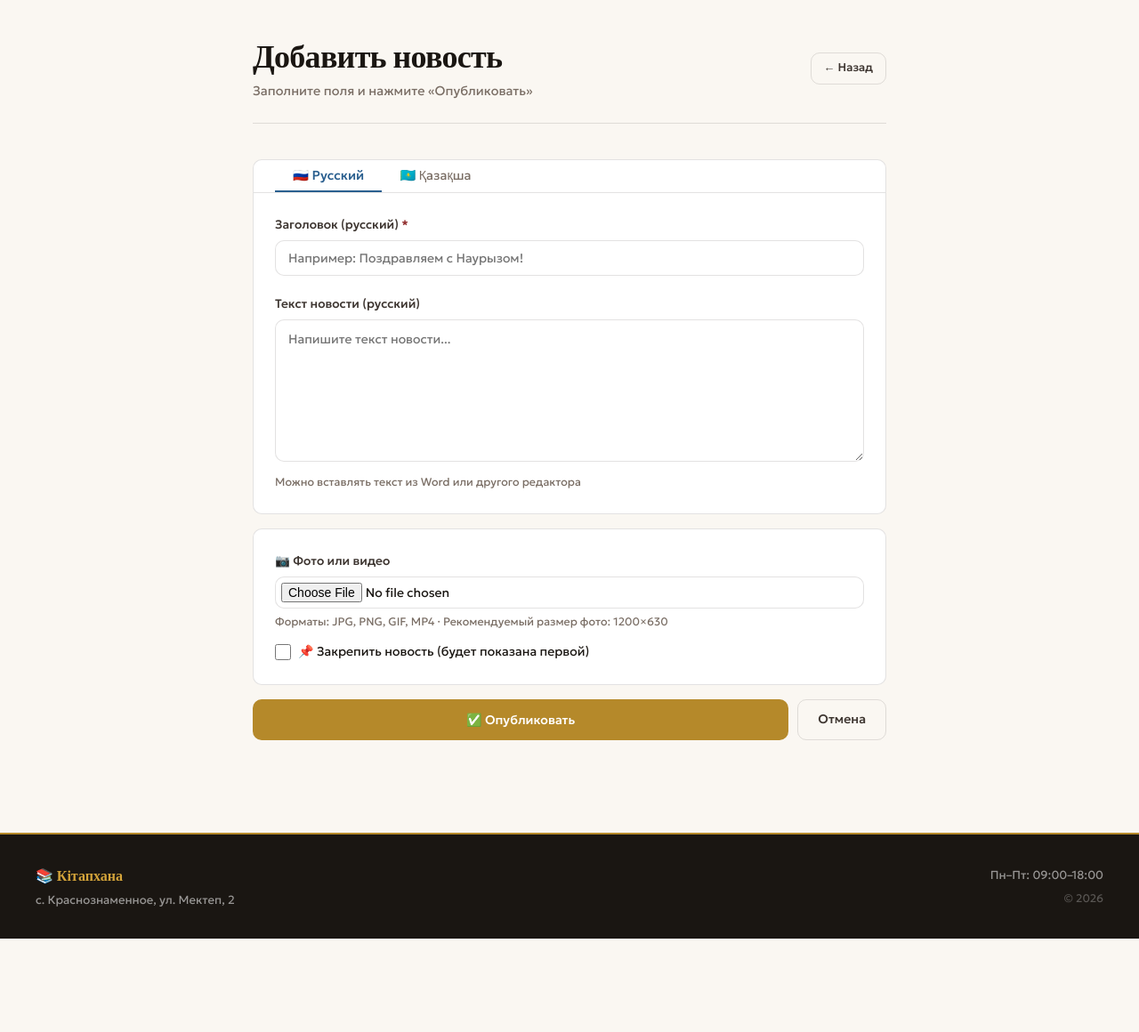
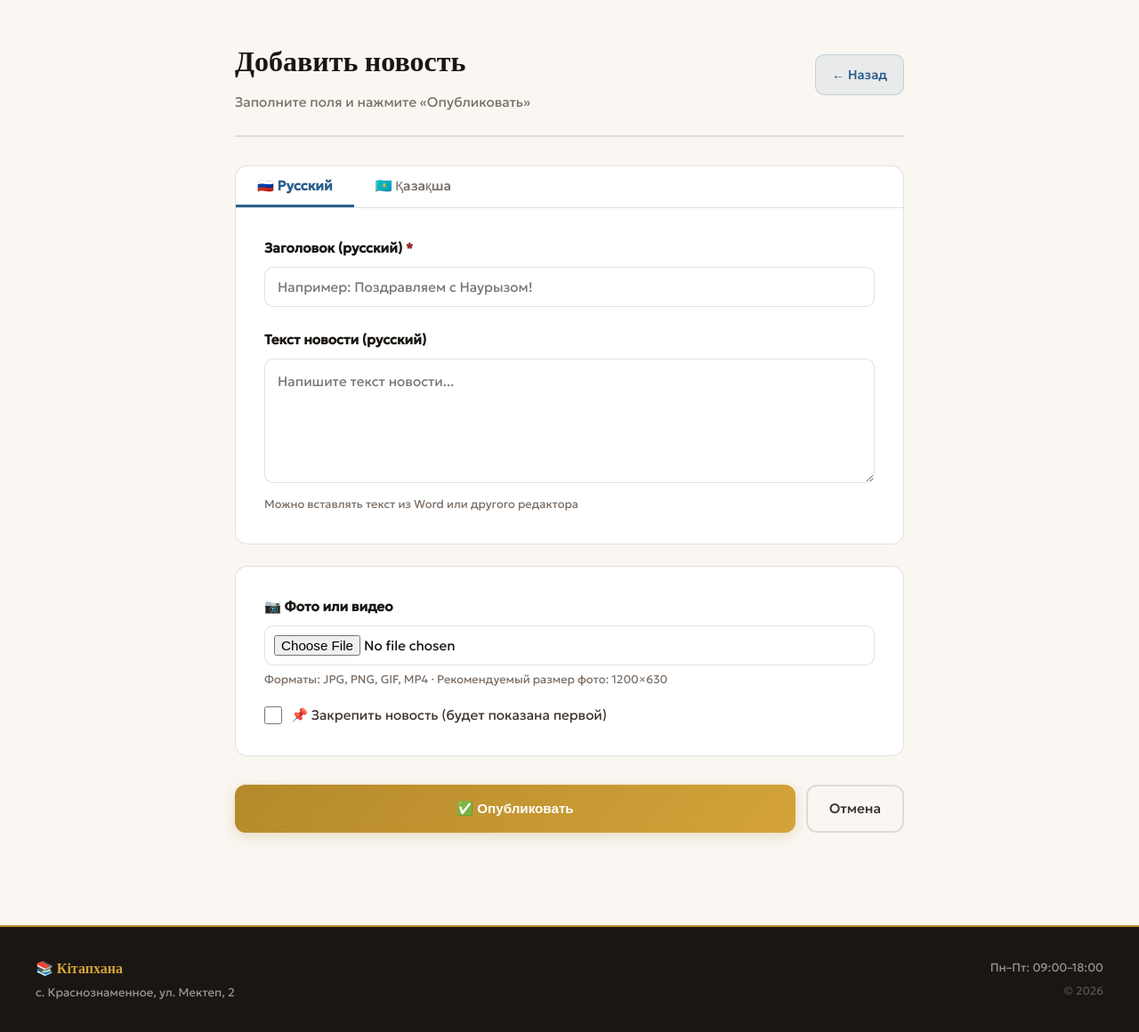
Before and after one commit to EduardoYa/krasnoznam-library, a Flask app: page /admin/add in a window 1280 px wide. Shown: the part 62-1222 px from the top of the page at 89% size. Before the commit the page ends 1117 px from the top, so only its background shows below. Run offline with Flask 3, Linux system fonts and the light colour scheme; the visitor is signed in with stand-in values (Sample User, id 1).

Commit message:
Update admin_add.html

```diff
--- a/templates/admin_add.html
+++ b/templates/admin_add.html
@@ -4,28 +4,95 @@
 <style>
 .tab-pane { display:none; }
 .tab-pane.active { display:block; }
-.lang-tab { padding:8px 20px;border:none;border-bottom:2px solid transparent;background:none;font-family:'Geologica',sans-serif;font-size:.9rem;cursor:pointer;color:var(--ink3);transition:all .2s; }
-.lang-tab.active { color:var(--blue);border-bottom-color:var(--blue);font-weight:500; }
+.lang-tab {
+  padding:12px 24px;
+  border:none;
+  border-bottom:3px solid transparent;
+  background:none;
+  font-family:'Geologica',sans-serif;
+  font-size:.95rem;
+  cursor:pointer;
+  color:var(--ink3);
+  transition:all .3s;
+  font-weight:500;
+}
+.lang-tab.active {
+  color:var(--blue);
+  border-bottom-color:var(--blue);
+  font-weight:600;
+}
+.lang-tab:hover {
+  color:var(--ink);
+}
+
+.form-group { margin-bottom:1.5rem; }
+.form-label {
+  display:block;
+  margin-bottom:8px;
+  font-weight:600;
+  color:var(--ink);
+  font-size:.95rem;
+}
+.form-input, .form-textarea {
+  width:100%;
+  padding:12px 14px;
+  border:1px solid var(--border);
+  border-radius:10px;
+  font-family:'Geologica',sans-serif;
+  font-size:.95rem;
+  color:var(--ink);
+  transition:all .2s;
+}
+.form-input:focus, .form-textarea:focus {
+  outline:none;
+  border-color:var(--blue);
+  box-shadow:0 0 0 3px rgba(42,95,143,0.08);
+}
+.form-textarea {
+  resize:vertical;
+  min-height:140px;
+}
+.form-hint {
+  font-size:.8rem;
+  color:var(--ink3);
+  margin-top:6px;
+}
+.form-check {
+  display:flex;
+  align-items:center;
+  gap:10px;
+  cursor:pointer;
+  user-select:none;
+  font-size:.95rem;
+  color:var(--ink2);
+}
+.form-check input[type="checkbox"] {
+  width:20px;
+  height:20px;
+  cursor:pointer;
+  accent-color:var(--blue);
+}
 </style>
 {% endblock %}
 {% block content %}
-<div class="container" style="max-width:760px">
-  <div class="page-header" style="display:flex;align-items:center;justify-content:space-between;flex-wrap:wrap;gap:1rem">
+<div style="max-width:800px;margin:0 auto;padding:2.5rem 1.5rem">
+  <div style="display:flex;align-items:center;justify-content:space-between;flex-wrap:wrap;gap:1.5rem;margin-bottom:2rem;padding-bottom:1.5rem;border-bottom:2px solid var(--border)">
     <div>
-      <h1 class="page-title">Добавить новость</h1>
-      <p class="page-sub">Заполните поля и нажмите «Опубликовать»</p>
+      <h1 style="font-family:'Playfair Display',serif;font-size:2rem;font-weight:700;color:var(--ink);margin-bottom:.5rem">Добавить новость</h1>
+      <p style="color:var(--ink3);font-size:.95rem">Заполните поля и нажмите «Опубликовать»</p>
     </div>
-    <a href="/admin" class="btn btn-outline btn-sm">← Назад</a>
+    <a href="/admin" style="background:rgba(42,95,143,.08);color:var(--blue);border:1px solid rgba(42,95,143,.2);padding:10px 18px;border-radius:10px;text-decoration:none;font-size:.9rem;font-weight:500;transition:all .2s;display:inline-flex;align-items:center;gap:6px" onmouseover="this.style.background='rgba(42,95,143,.15)'" onmouseout="this.style.background='rgba(42,95,143,.08)'">← Назад</a>
   </div>
 
   <form method="POST" enctype="multipart/form-data">
 
-    <div style="background:#fff;border:1px solid var(--border);border-radius:var(--r);padding:1.5rem;margin-bottom:1rem">
-      <div style="border-bottom:1px solid var(--border);margin:-1.5rem -1.5rem 1.5rem;padding:0 1.5rem;display:flex;gap:0">
-        <button type="button" class="lang-tab active" onclick="switchLang('ru',this)">🇷🇺 Русский</button>
+    <div style="background:#fff;border:1px solid var(--border);border-radius:14px;padding:0;margin-bottom:1.5rem;overflow:hidden">
+      <div style="border-bottom:1px solid var(--border);display:flex;gap:0">
+        <button type="button" class="lang-tab active" onclick="switchLang('ru',this)" style="border-bottom:3px solid var(--blue)">🇷🇺 Русский</button>
         <button type="button" class="lang-tab" onclick="switchLang('kz',this)">🇰🇿 Қазақша</button>
       </div>
 
+      <div style="padding:2rem">
         <div id="pane-ru" class="tab-pane active">
           <div class="form-group">
             <label class="form-label">Заголовок (русский) <span style="color:var(--red)">*</span></label>
@@ -50,12 +117,13 @@
           </div>
         </div>
       </div>
+    </div>
 
-    <div style="background:#fff;border:1px solid var(--border);border-radius:var(--r);padding:1.5rem;margin-bottom:1rem">
-      <div class="form-group" style="margin-bottom:.75rem">
+    <div style="background:#fff;border:1px solid var(--border);border-radius:14px;padding:2rem;margin-bottom:2rem">
+      <div class="form-group" style="margin-bottom:1rem">
         <label class="form-label">📷 Фото или видео</label>
         <input type="file" name="image" class="form-input" accept="image/*,video/mp4,video/webm"
-               style="padding:6px;cursor:pointer">
+               style="padding:10px;cursor:pointer">
         <div class="form-hint">Форматы: JPG, PNG, GIF, MP4 · Рекомендуемый размер фото: 1200×630</div>
       </div>
       <label class="form-check">
@@ -64,11 +132,11 @@
       </label>
     </div>
 
-    <div style="display:flex;gap:10px">
-      <button type="submit" class="btn btn-gold" style="flex:1;justify-content:center;padding:12px">
+    <div style="display:flex;gap:12px;flex-wrap:wrap">
+      <button type="submit" style="flex:1;min-width:200px;background:linear-gradient(135deg, var(--gold) 0%, var(--gold2) 100%);color:#fff;border:none;padding:14px 24px;border-radius:12px;font-weight:600;font-size:.95rem;cursor:pointer;transition:all .3s;display:inline-flex;align-items:center;justify-content:center;gap:8px;box-shadow:0 4px 15px rgba(181,137,42,0.25)" onmouseover="this.style.transform='translateY(-2px)';this.style.boxShadow='0 6px 25px rgba(181,137,42,0.35)'" onmouseout="this.style.transform='translateY(0)';this.style.boxShadow='0 4px 15px rgba(181,137,42,0.25)'">
         ✅ Опубликовать
       </button>
-      <a href="/admin" class="btn btn-outline">Отмена</a>
+      <a href="/admin" style="background:transparent;border:2px solid var(--border);color:var(--ink2);padding:12px 24px;border-radius:12px;font-weight:500;font-size:.95rem;text-decoration:none;transition:all .2s;display:inline-flex;align-items:center;gap:6px" onmouseover="this.style.background='var(--cream2)';this.style.borderColor='var(--ink3)'" onmouseout="this.style.background='transparent';this.style.borderColor='var(--border)'">Отмена</a>
     </div>
   </form>
 </div>
@@ -77,9 +145,13 @@
 <script>
 function switchLang(lang, btn) {
   document.querySelectorAll('.tab-pane').forEach(p => p.classList.remove('active'));
-  document.querySelectorAll('.lang-tab').forEach(b => b.classList.remove('active'));
+  document.querySelectorAll('.lang-tab').forEach(b => {
+    b.classList.remove('active');
+    b.style.borderBottomColor = 'transparent';
+  });
   document.getElementById('pane-'+lang).classList.add('active');
   btn.classList.add('active');
+  btn.style.borderBottomColor = 'var(--blue)';
 }
 </script>
 {% endblock %}
```
Lines whose indentation alone changed are shown as unchanged.
